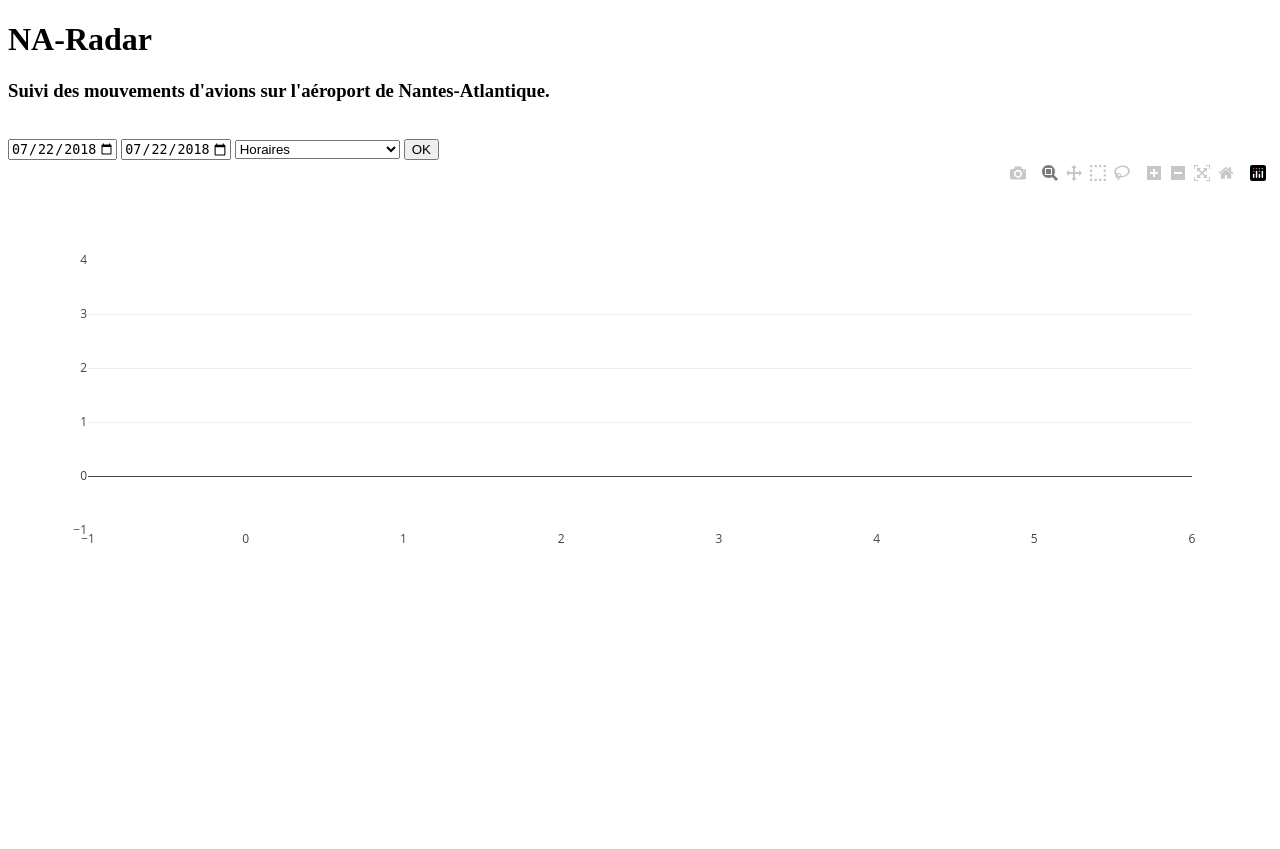
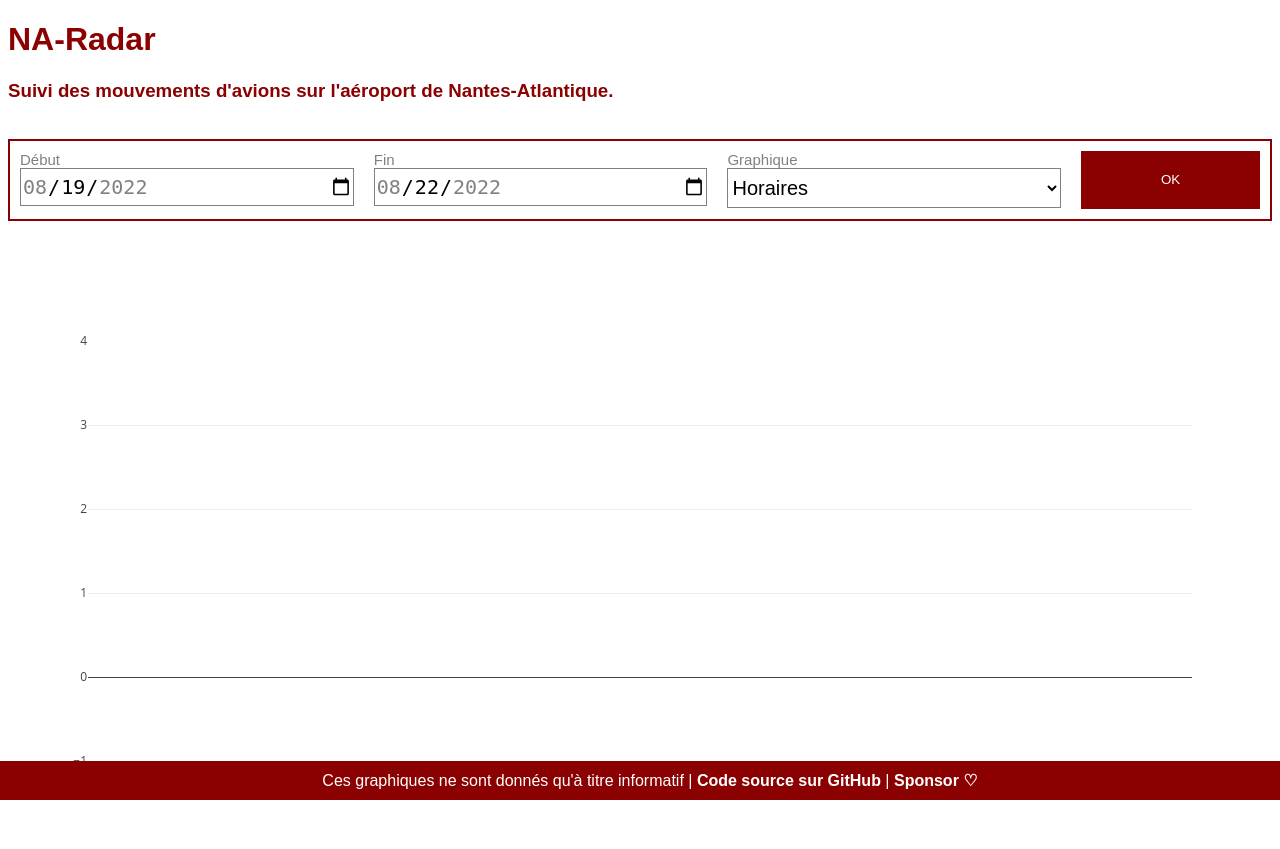
Before and after one commit to matteli/na-radar, a Flask app: page / in a window 1280 px wide. Before the commit the page ends 543 px from the top, so only its background shows below. Run offline with Flask 3, Linux system fonts and the light colour scheme; data that the repository does not hold is empty; parts of the project's set-up code (start-up, migrations or seed data) failed here and were passed over; some libraries are stand-ins or nearby versions.

Commit message:
finish dash without Dash

```diff
--- a/na_visualize/na_flask_visualize.py
+++ b/na_visualize/na_flask_visualize.py
@@ -1,21 +1,69 @@
-from flask import Flask, render_template
+from flask import Flask, render_template, request, Response
 import sqlite3
 import datetime
 import json
+from time import sleep
 
-START_DATE = datetime.date(2022, 8, 19)
+START_DATE = "2022-08-19"
 
 app = Flask(__name__)
 # application = app.server
 
 
-@app.route("/")
-def update_graph(start_date="2022-08-15", end_date="", type_graph="H"):
-    start_time = int(datetime.datetime.fromisoformat(start_date).timestamp())
-    if end_date:
+@app.route("/", methods=["GET"])
+def index():
+    start_date = START_DATE
+    end_date = (datetime.date.today() + datetime.timedelta(days=1)).isoformat()
+    type_graph = "H"
+    airlines, amounts, total_amount, colors, order = get_data(
+        start_date, end_date, type_graph
+    )
+
+    return render_template(
+        "dash.html",
+        airlines=json.dumps(airlines),
+        amounts=json.dumps(amounts),
+        total_amount=json.dumps(total_amount),
+        colors=json.dumps(colors),
+        order=json.dumps(order),
+        start_date=start_date,
+        end_date=end_date,
+        type_graph=type_graph,
+    )
+
+
+@app.route("/graph", methods=["POST"])
+def update_graph():
+    start_date = request.form.get("start-date")
+    end_date = request.form.get("end-date")
+    type_graph = request.form.get("type-graph")
+
+    airlines, amounts, total_amount, colors, order = get_data(
+        start_date, end_date, type_graph
+    )
+    return {
+        "airlines": airlines,
+        "amounts": amounts,
+        "total_amount": total_amount,
+        "colors": colors,
+        "order": order,
+    }
+
+
+def get_data(start_date, end_date, type_graph):
+    try:
+        start_time = int(datetime.datetime.fromisoformat(start_date).timestamp())
+    except ValueError:
+        start_time = int(datetime.datetime.fromisoformat(START_DATE).timestamp())
+
+    try:
         end_time = int(datetime.datetime.fromisoformat(end_date).timestamp())
-    else:
-        end_time = int(datetime.datetime.today().timestamp()) + 100000
+    except ValueError:
+        end_time = int(
+            datetime.datetime.fromisoformat(
+                (datetime.date.today() + datetime.timedelta(days=1)).isoformat()
+            ).timestamp()
+        )
 
     connection = sqlite3.connect("flights.db")
     cursor = connection.cursor()
@@ -28,12 +76,11 @@ def update_graph(start_date="2022-08-15", end_date="", type_graph="H"):
             GROUP BY airline ORDER BY COUNT(airline) DESC LIMIT 10;"
 
         nb_bars = 2
-        colors = ["DarkGreen", "DarkRed"]
-        opes_title = "Plage horaire"
-        opes_label = (
+        colors = {"Jour": "DarkGreen", "Couvre-feu": "DarkRed"}
+        order = [
             "Jour",
             "Couvre-feu",
-        )
+        ]
 
     elif type_graph == "Z":
         sql = f"SELECT airline, \
@@ -44,12 +91,11 @@ def update_graph(start_date="2022-08-15", end_date="", type_graph="H"):
             GROUP BY airline ORDER BY COUNT(airline) DESC LIMIT 10;"
 
         nb_bars = 2
-        colors = ["DarkRed", "DarkOrange"]
-        opes_title = "Zone"
-        opes_label = (
+        colors = {"Sud": "DarkRed", "Nord": "DarkOrange"}
+        order = [
             "Sud",
             "Nord",
-        )
+        ]
 
     elif type_graph == "MH":
         sql = f"SELECT airline, \
@@ -62,14 +108,18 @@ def update_graph(start_date="2022-08-15", end_date="", type_graph="H"):
             GROUP BY airline ORDER BY COUNT(airline) DESC LIMIT 10;"
 
         nb_bars = 4
-        colors = ["DarkGreen", "DarkBlue", "DarkRed", "DarkOrange"]
-        opes_title = "Mouvement"
-        opes_label = (
+        colors = {
+            "Décollage jour": "DarkGreen",
+            "Atterrissage jour": "DarkBlue",
+            "Décollage couvre-feu": "DarkRed",
+            "Atterrissage couvre-feu": "DarkOrange",
+        }
+        order = [
             "Décollage jour",
             "Atterrissage jour",
             "Décollage couvre-feu",
             "Atterrissage couvre-feu",
-        )
+        ]
 
     elif type_graph == "ZH":
         sql = f"SELECT airline, \
@@ -82,43 +132,42 @@ def update_graph(start_date="2022-08-15", end_date="", type_graph="H"):
             GROUP BY airline ORDER BY COUNT(airline) DESC LIMIT 10;"
 
         nb_bars = 4
-        colors = ["DarkGreen", "DarkBlue", "DarkRed", "DarkOrange"]
-        opes_title = "Zone"
-        opes_label = (
+        colors = {
+            "Sud jour": "DarkGreen",
+            "Nord jour": "DarkBlue",
+            "Sud couvre-feu": "DarkRed",
+            "Nord couvre-feu": "DarkOrange",
+        }
+        order = [
             "Sud jour",
             "Nord jour",
             "Sud couvre-feu",
             "Nord couvre-feu",
-        )
+        ]
 
     cursor.execute(sql)
     rows = cursor.fetchall()
     connection.close()
     airlines = []
     amounts = {}
-    total_amout = [0, 0, 0, 0]
+    total_amount = [0, 0, 0, 0]
 
-    for o in opes_label:
+    for o in order:
         amounts[o] = []
 
     for row in rows:
         airlines.append(row[0])
-        amounts[opes_label[0]].append(row[1])
-        amounts[opes_label[1]].append(row[2])
-        total_amout[0] += row[1]
-        total_amout[1] += row[2]
+        amounts[order[0]].append(row[1])
+        amounts[order[1]].append(row[2])
+        total_amount[0] += row[1]
+        total_amount[1] += row[2]
         if nb_bars == 4:
-            amounts[opes_label[0]].append(row[3])
-            amounts[opes_label[0]].append(row[4])
-            total_amout[2] += row[3]
-            total_amout[3] += row[4]
+            amounts[order[2]].append(row[3])
+            amounts[order[3]].append(row[4])
+            total_amount[2] += row[3]
+            total_amount[3] += row[4]
 
-    return render_template(
-        "dash.html",
-        airlines=json.dumps(airlines),
-        amounts=json.dumps(amounts),
-        total_amout=json.dumps(total_amout),
-    )
+    return airlines, amounts, total_amount, colors, order
 
 
 if __name__ == "__main__":
--- /dev/null
+++ b/na_visualize/static/style.css
@@ -0,0 +1,86 @@
+body {
+  font-family: sans-serif;
+}
+
+h1,
+h2,
+h3,
+h4,
+h5,
+h6 {
+  color: darkred
+}
+
+#submit-button {
+  background-color: darkred;
+  color: white;
+  border: none;
+  flex: 1;
+  margin: 10px;
+  height: 58px;
+}
+
+label {
+  display: flex;
+  flex-direction: column;
+  font-size: 15px;
+  color: gray;
+  margin: 10px;
+  flex: 2;
+  height: 58px;
+}
+
+.date-input {
+  font-size: 20px;
+  height: 36px;
+  border-style: solid;
+  border-color: gray;
+  border-width: 1px;
+}
+
+select {
+  background: white;
+  border-style: solid;
+  border-color: gray;
+  border-width: 1px;
+  height: 40px;
+  font-size: 20px;
+}
+
+.badge {
+  color: white;
+  padding: 10px;
+  text-align: center;
+}
+
+#chart {
+  margin-top: 20px;
+}
+
+#form {
+  display: flex;
+  flex-wrap: wrap;
+  justify-content: space-around;
+  border: 2px solid darkred;
+}
+
+a {
+  color: white;
+  text-decoration: none;
+  font-weight: bold;
+}
+
+a:hover {
+  color: green;
+}
+
+footer {
+  background: darkred;
+  color: white;
+  padding: 10px;
+  position: fixed;
+  bottom: 0;
+  left: 0;
+  width: 100%;
+  text-align: center;
+}
--- a/na_visualize/templates/dash.html
+++ b/na_visualize/templates/dash.html
@@ -2,12 +2,12 @@
 
 <head>
   <title>NA-Radar</title>
-  <script src="https://unpkg.com/htmx.org@1.8.0"
-    integrity="sha384-cZuAZ+ZbwkNRnrKi05G/fjBX+azI9DNOkNYysZ0I/X5ZFgsmMiBXgDZof30F5ofc"
-    crossorigin="anonymous"></script>
+  <link rel="stylesheet" href='/static/style.css' />
+  <link rel="shortcut icon" href="{{ url_for('static', filename='favicon.ico') }}" />
 </head>
 
 <body>
+  <header>
     <h1>
       NA-Radar
     </h1>
@@ -16,34 +16,71 @@
     </h3>
     <br />
     <div>
-    <form>
-      <input type="date" id="start-date" name="start-date" value="2018-07-22" min="2018-01-01" max="2022-12-31" />
-      <input type="date" id="end-date" name="end-date" value="2018-07-22" min="2018-01-01" max="2022-12-31" />
-      <select id="type-graph" name="type-graph">
+      <form id="form" autocomplete="off" action="" onsubmit="handleSubmit(event)">
+        <label id="start-date">Début
+          <input class="date-input" type="date" name="start-date" value= "{{ start_date }}" min="{{ start_date }}" max="{{ end_date }}" />
+        </label>
+
+        <label id="end-date">Fin
+          <input class="date-input" type="date" name="end-date" value= "{{ end_date }}" min="{{ start_date }}" max="{{ end_date }}" />
+        </label>
+
+        <label id="end-date">Graphique
+          <select name="type-graph">
             <option value="H" selected>Horaires</option>
             <option value="Z">Zones</option>
             <option value="MH">Mouvements et horaires</option>
             <option value="ZH">Zones et horaires</option>
           </select>
-      <button type="submit">OK</button>
+        </label>
+
+        <button id="submit-button" type="submit">OK</button>
       </form>
     </div>
+  </header>
+  <main>
     <div id="chart" class="chart"></div>
+  </main>
+  <footer>
+    Ces graphiques ne sont donnés qu'à titre informatif | <a href="https://github.com/matteli/na-radar">Code source sur GitHub</a> | <a href="https://github.com/sponsors/matteli">Sponsor &#9825;</a>
+  </footer>
   <script src="https://cdn.plot.ly/plotly-latest.min.js"></script>
   <script type="text/javascript">
-    var bar = [];
     var airlines = {{ airlines|safe }};
     var amounts = {{ amounts|safe }};
-    for (let key in amounts)
+    var colors = {{ colors|safe }};
+    var order = {{ order|safe }};
+    var total_amount = {{ total_amount|safe }};
+    draw_graph(airlines, amounts, colors, order, total_amount);
+
+    function draw_graph(airlines, amounts, colors, order, total_amount) {
+      var bar = [];
+      for (let key in order)
       {
         bar.push ({
           x: airlines,
-        y: amounts[key],
-        name: key,
-        type: "bar"
+          y: amounts[order[key]],
+          name: order[key] + " (" + total_amount[key] + ")",
+          type: "bar",
+          text: amounts[order[key]].map(String),
+          textposition: 'auto',
+          marker:{
+            color: colors[order[key]]
+          }
         });
       };
-    var layout = {barmode: "stack"};
-    Plotly.newPlot("chart", bar, layout);
+      var layout = {barmode: "stack", height: 600, autosize: true};
+      Plotly.newPlot("chart", bar, layout, {staticPlot: true, responsive: true});
+    }
+
+    function handleSubmit(event) {
+      event.preventDefault();
+      fetch("/graph", {
+          method: "POST",
+          body: new FormData(event.srcElement)
+      })
+      .then(response => response.json())
+      .then(data => draw_graph(data["airlines"], data["amounts"], data["colors"], data["order"], data["total_amount"]));
+    }
   </script>
 </body>
```
Also changed, not shown: na_visualize/static/favicon.ico (added), 1 other file. Lines whose indentation alone changed are shown as unchanged.
